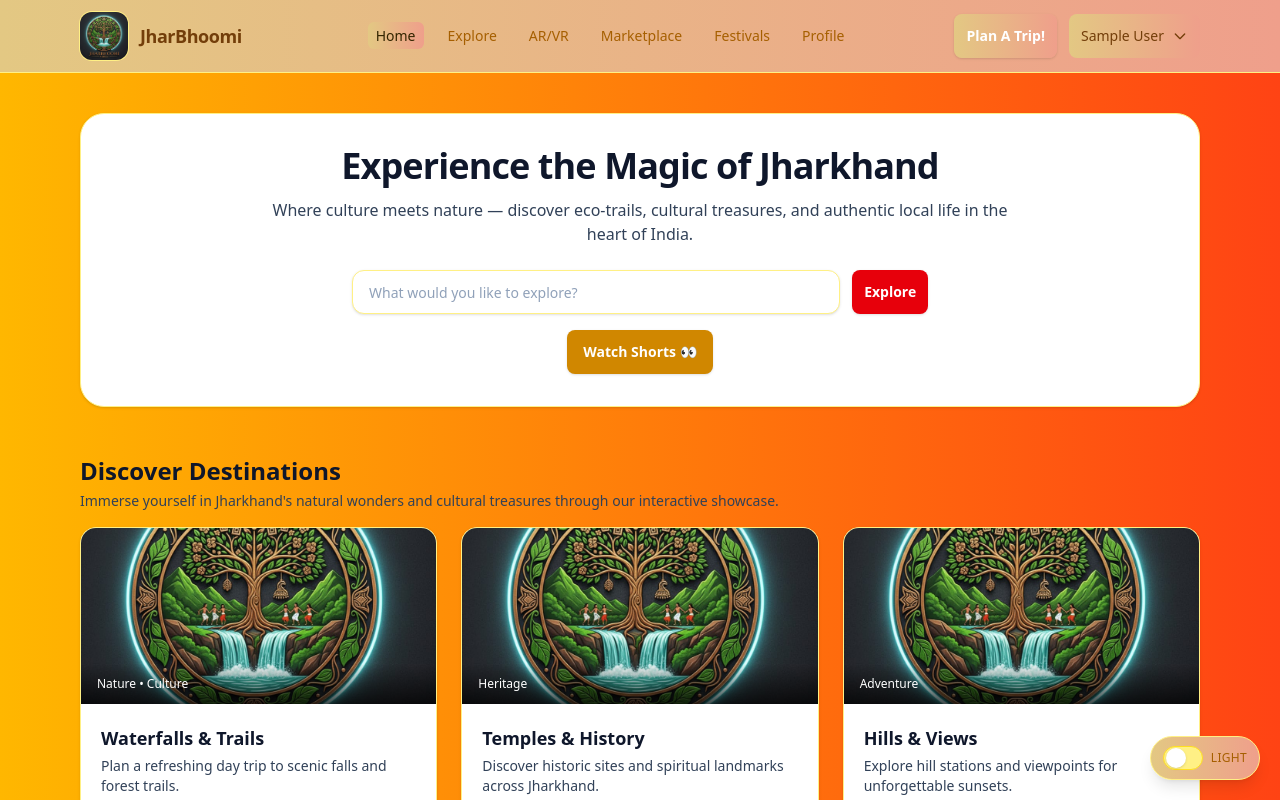
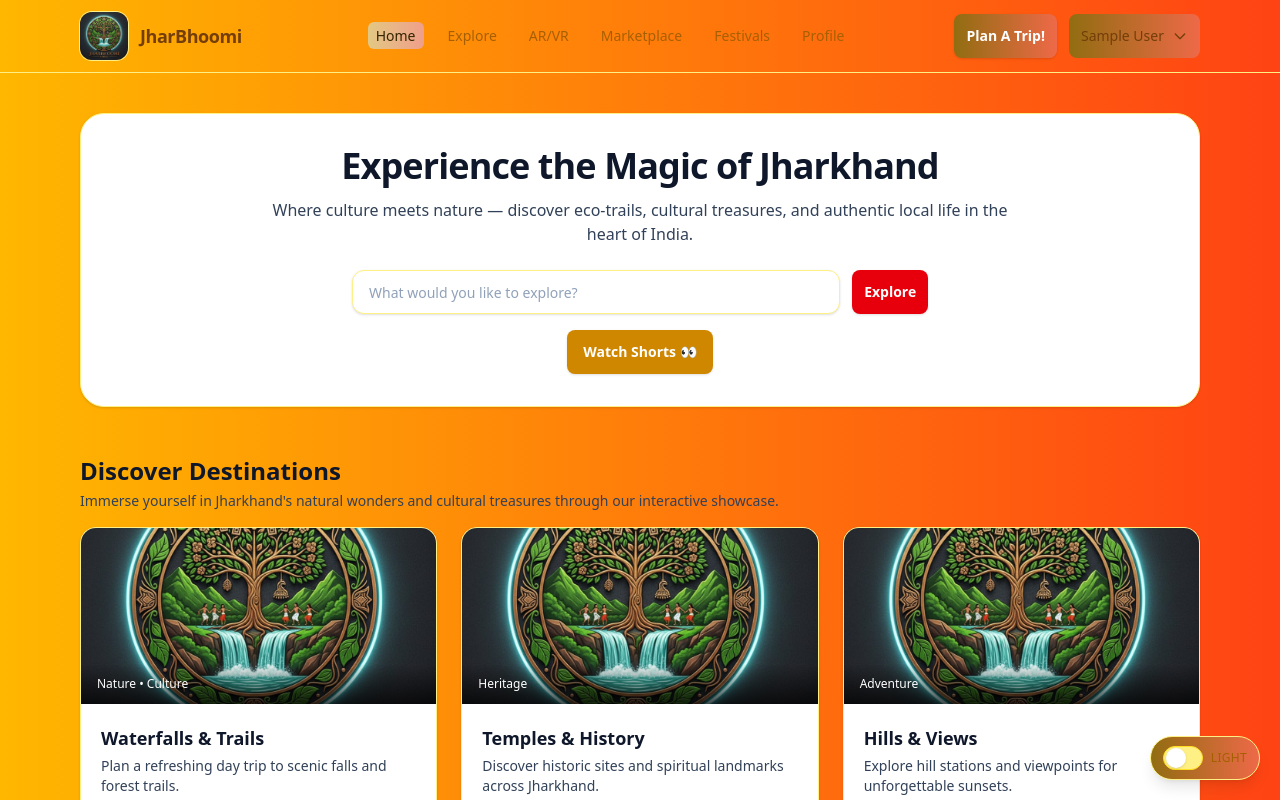
Before and after one commit to CruelFury15/JharBhoomi, a React (Vite) app: page / in a window 1280 px wide. Shown: the top 800 px of the page. Built offline with nearby package versions, Linux system fonts and the light colour scheme; sample sign-in values are in the browser's storage.

Commit message:
Fix the color palettes

```diff
--- a/src/index.css
+++ b/src/index.css
@@ -18,13 +18,13 @@
   }
 }
 .navbar{
-  background: linear-gradient(90deg, rgb(227, 200, 131), rgb(239, 159, 139));
+  background: linear-gradient(90deg, rgb(255, 183, 0), rgb(255, 67, 20));
 }
 .dark .navbar{
     background: linear-gradient(90deg, rgb(51, 37, 1), rgb(59, 13, 2),rgb(59, 2, 2));
 }
 button{
-  background: linear-gradient(90deg, rgb(227, 200, 131), rgb(239, 159, 139));
+  background: linear-gradient(90deg, rgb(145, 109, 17), rgb(238, 105, 72));
 }
 
 .nav-active {
```
